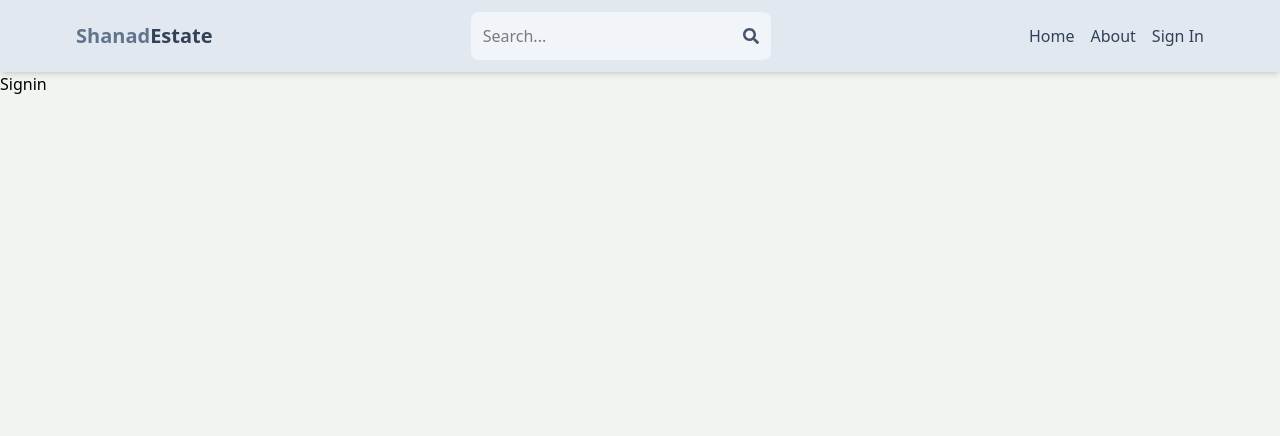
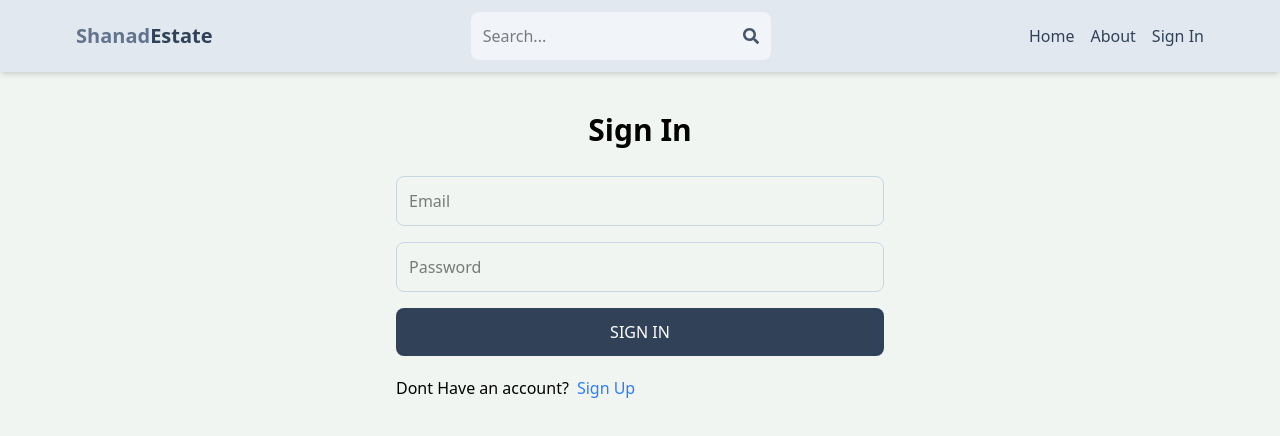
Before and after one commit to avantika-28/real-estate, a React (Vite) app in the folder client/: page /sign-in in a window 1280 px wide. Shown: the top 436 px of the page. Built offline with nearby package versions, Linux system fonts and the light colour scheme.

Commit message:
completed sign in functionality

```diff
--- a/client/src/pages/Signin.jsx
+++ b/client/src/pages/Signin.jsx
@@ -1,6 +1,76 @@
+import { useState } from "react";
+import { Link, useNavigate } from "react-router-dom";
+export default function Signin() {
+  const [formData, setFormData] = useState({});
+  const [error, setError] = useState(null);
+  const [loading, setLoading] = useState(false);
+  const navigate = useNavigate();
+  const handleOnChange = (e) => {
+    setFormData({
+      ...formData,
+      [e.target.id]: e.target.value,
+    });
+  };
 
-export default function Signin() {
+  const handleSubmit = async (e) => {
+    e.preventDefault();
+    try {
+      setLoading(true);
+      const res = await fetch("/api/auth/signin", {
+        method: "POST",
+        headers: {
+          "Content-Type": "application/json",
+        },
+        body: JSON.stringify(formData),
+      });
+      const data = await res.json();
+      console.log(data)
+      if (data.success === false) {
+        setLoading(false);
+        setError(data.message);
+        return;
+      }
+      setLoading(false);
+      setError(null);
+      navigate("/");
+    } catch (error) {
+      setLoading(false);
+      setError(error.message);
+    }
+  };
   return (
-    <div>Signin</div>
-  )
+    <div className="p-3 max-w-lg mx-auto">
+      <h1 className="text-3xl font-semibold text-center my-7">Sign In</h1>
+      <form onSubmit={handleSubmit} className="flex flex-col gap-4">
+
+        <input
+          type="email"
+          placeholder="Email"
+          id="email"
+          className="border p-3 rounded-lg border-slate-300"
+          onChange={handleOnChange}
+        />
+        <input
+          type="password"
+          placeholder="Password"
+          id="password"
+          className="border p-3 rounded-lg border-slate-300"
+          onChange={handleOnChange}
+        />
+        <button
+          disabled={loading}
+          className="uppercase bg-slate-700 text-white rounded-lg p-3 hover:opacity-95 disabled:opacity-80"
+        >
+          {loading ? "Signing In" : "Sign In"}
+        </button>
+      </form>
+      <div className="flex gap-2 mt-5">
+        <p>Dont Have an account?</p>
+        <Link to="/sign-up">
+          <span className="text-blue-500">Sign Up</span>
+        </Link>
+      </div>
+      {error && <p className='text-red-500 mt-5'>{error}</p>}
+    </div>
+  );
 }
```
